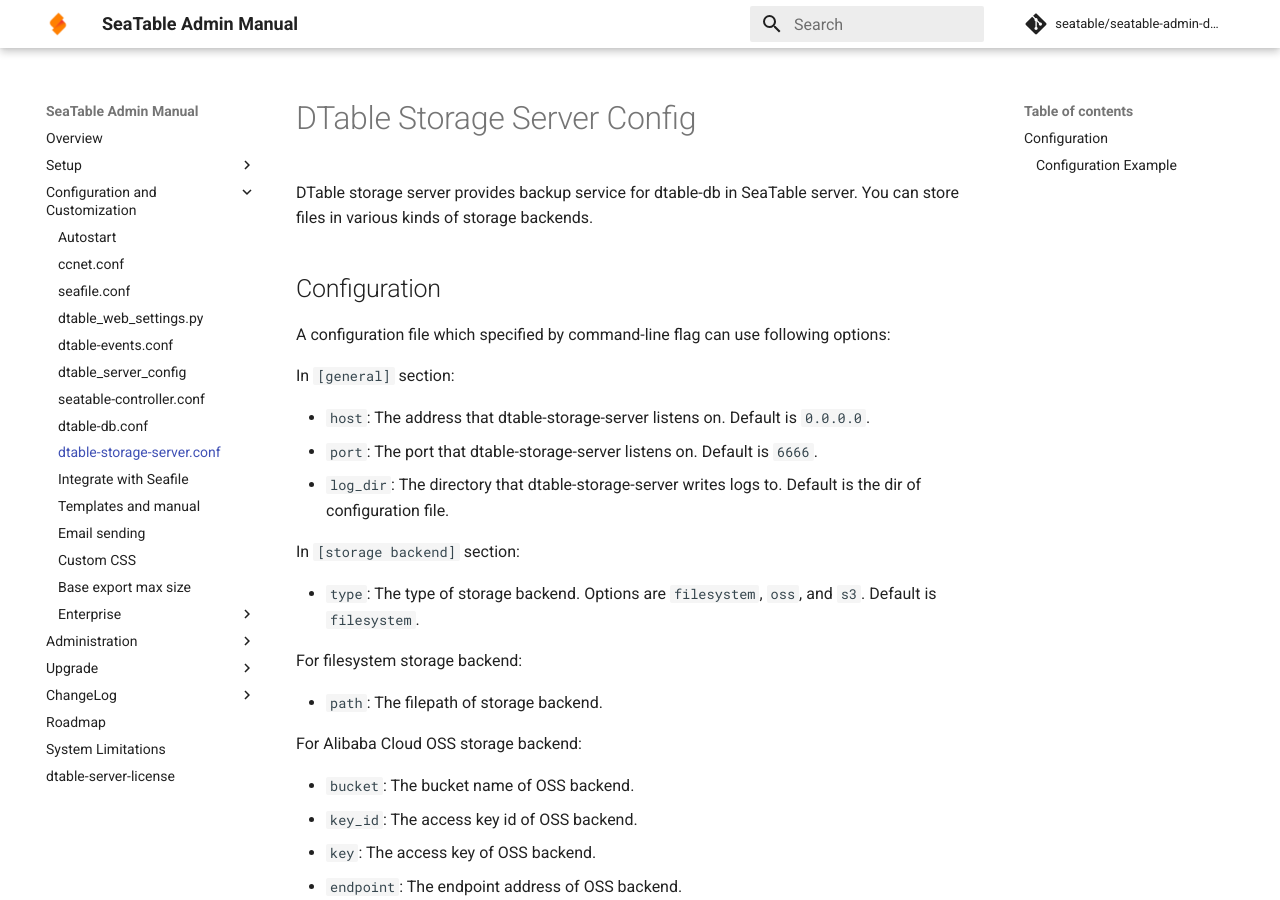
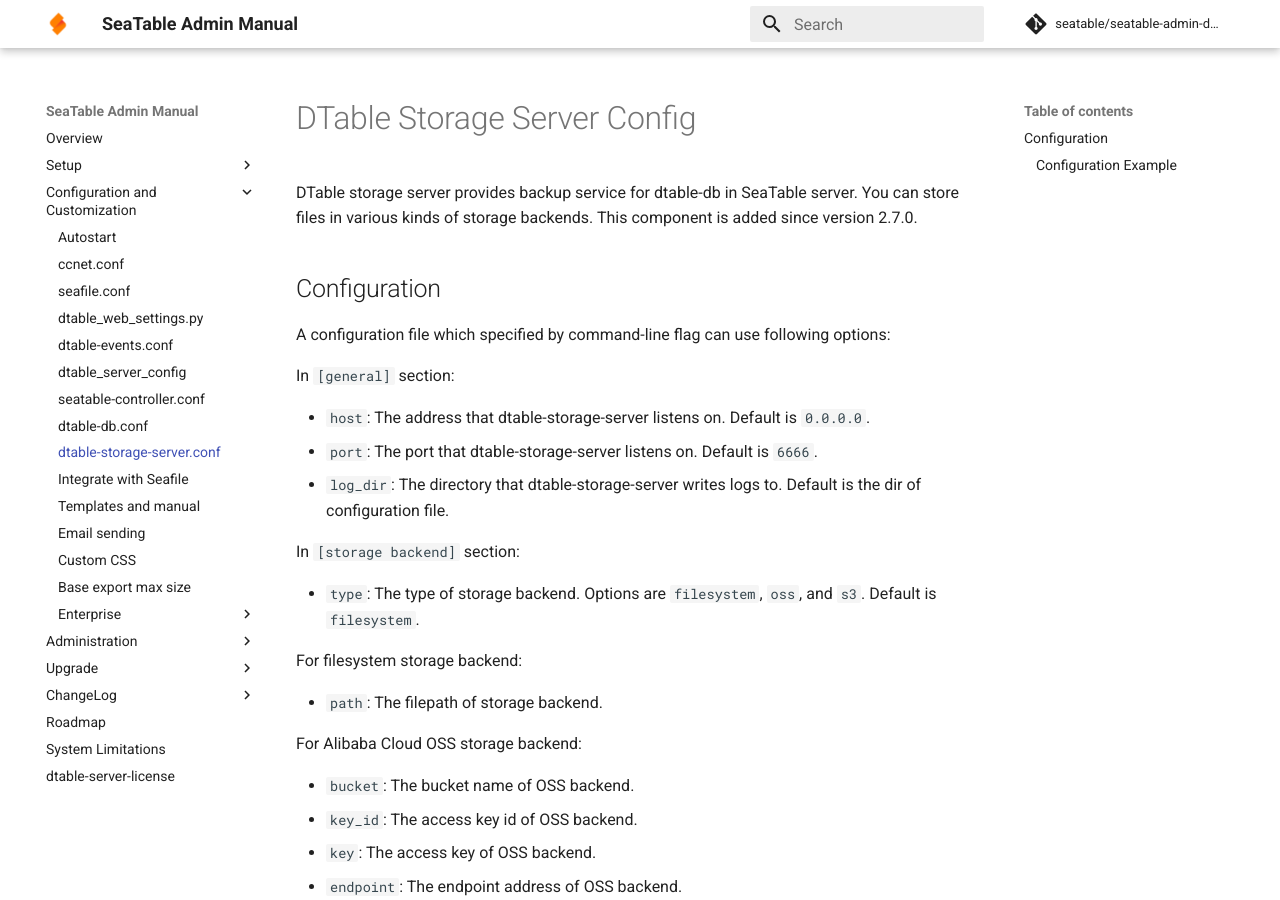
Before and after one commit to seatable/seatable-admin-docs, an MkDocs documentation site: the page built from manual/config/dtable_storage_server_conf.md, in a window 1280 px wide and 900 px high. Built offline with MkDocs 1.6.1 and Material for MkDocs 9.7.7, drawn with Linux system fonts in a browser that asks for light colours; comment, search, counter and statistics services are not loaded.

Commit message:
Update dtable_storage_server_conf.md

```diff
--- a/manual/config/dtable_storage_server_conf.md
+++ b/manual/config/dtable_storage_server_conf.md
@@ -1,6 +1,6 @@
 # DTable Storage Server Config
 
-DTable storage server provides backup service for dtable-db in SeaTable server. You can store files in various kinds of storage backends.
+DTable storage server provides backup service for dtable-db in SeaTable server. You can store files in various kinds of storage backends. This component is added since version 2.7.0.
 
 ## Configuration
 
```
